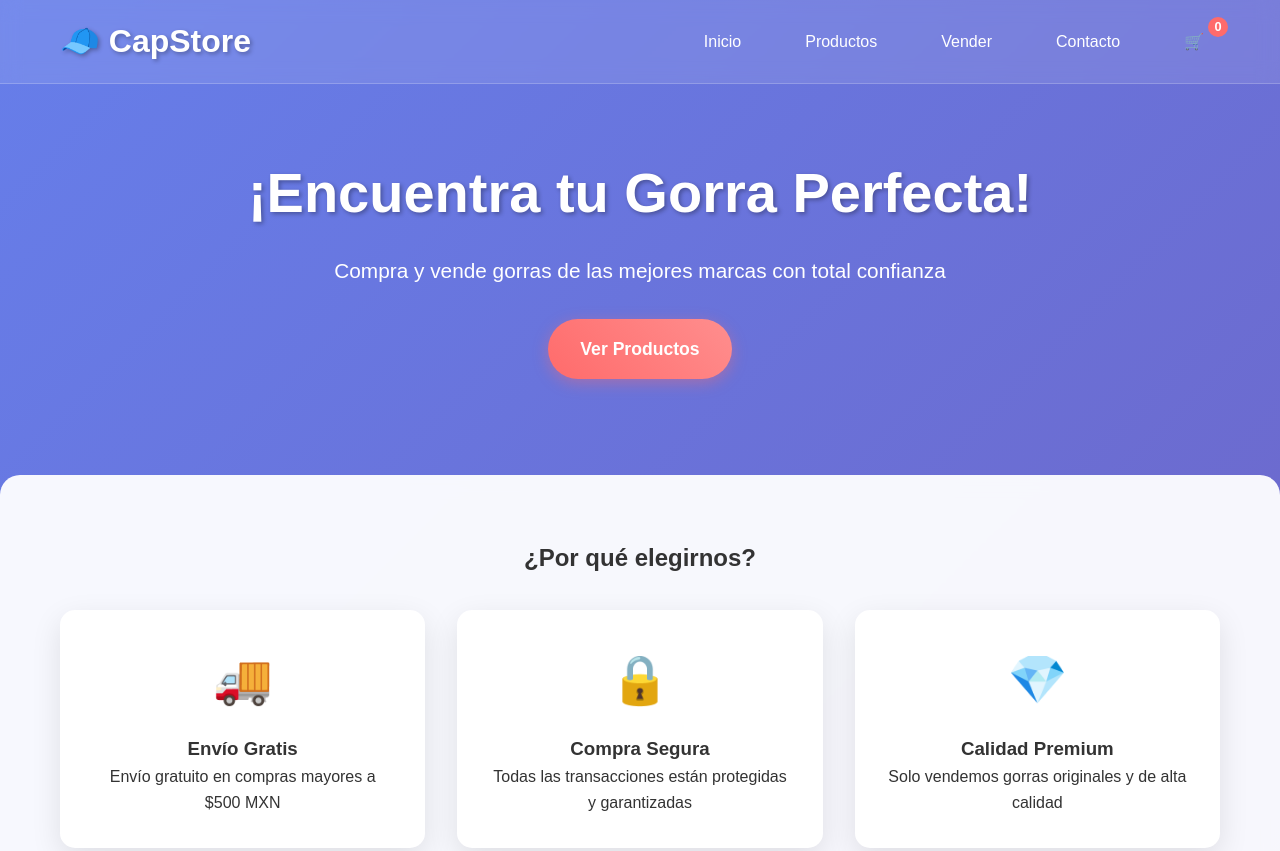
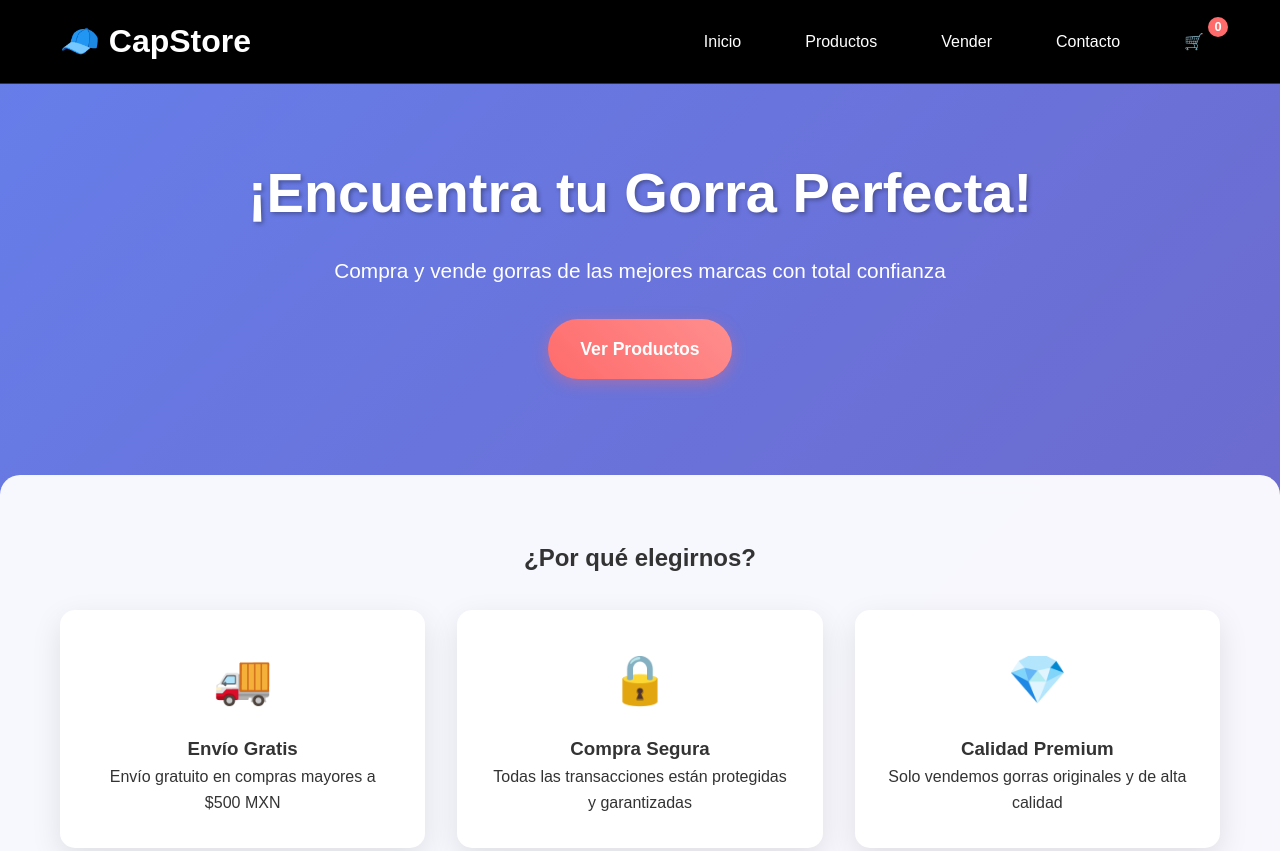
Before and after one commit to Jeshua447/web, a plain HTML site: page index.html in a window 1280 px wide. Shown: the top 851 px of the page. Drawn offline with Linux system fonts and the light colour scheme.

Commit message:
Add files via upload

```diff
--- a/index.html
+++ b/index.html
@@ -26,8 +26,7 @@
         }
 
         header {
-            background: rgba(255, 255, 255, 0.1);
-            backdrop-filter: blur(10px);
+            background: #000000;
             padding: 1rem 0;
             position: sticky;
             top: 0;
```
